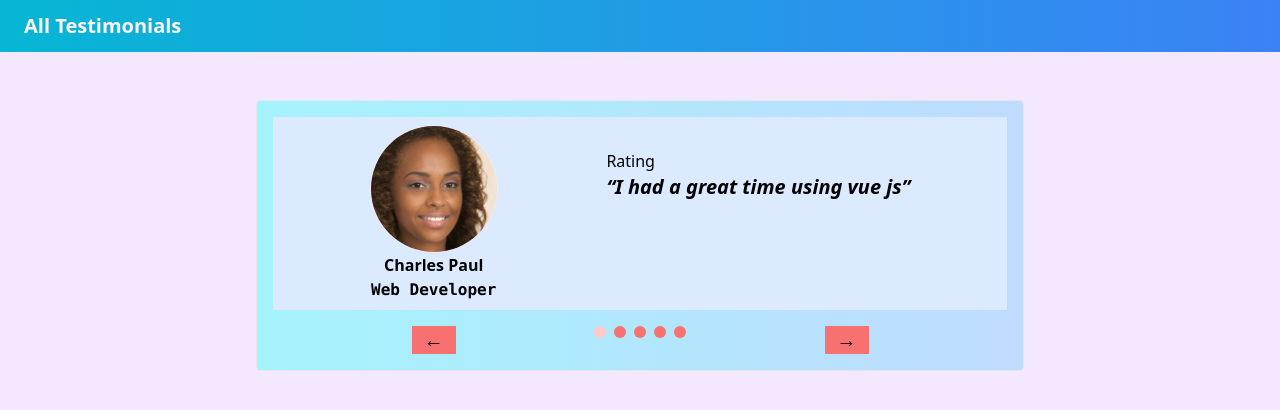
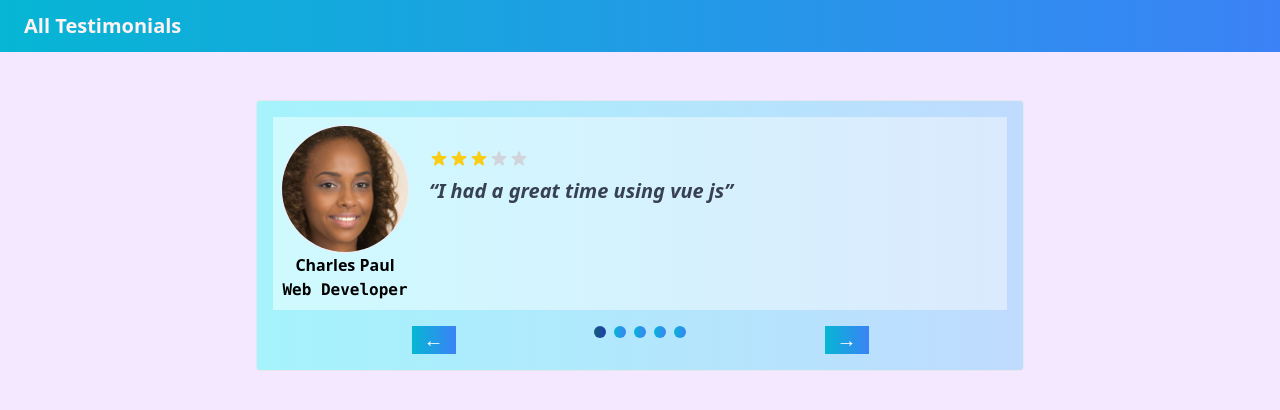
Before and after one commit to dev-charles15531/50ProjectsWithVueJs, a Vue app: page / in a window 1280 px wide. Shown: the top 410 px of the page. Built offline with nearby package versions, Linux system fonts and the light colour scheme.

Commit message:
App styled and completed

```diff
--- a/src/App.vue
+++ b/src/App.vue
@@ -5,7 +5,7 @@
         </nav>
         <div class="w-full flex justify-center mt-12">
             <div v-if="testimonies.length" class="w-full md:w-3/5 bg-gradient-to-r from-cyan-200 to-blue-200 p-4 border rounded">
-                <div class="w-full bg-blue-100 flex space-x-5 justify-evenly p-2">
+                <div class="w-full bg-gradient-to-r from-cyan-100 to-blue-100 flex space-x-5 justify-evenly p-2">
                     <div class="text-sm md:text-base">
                         <img :src="testimonies[index].img" alt="image" class="h-24 w-24 md:h-32 md:w-32 rounded-full border border-pink-100">
                         <div class="text-center">
@@ -16,23 +16,25 @@
                         </div>
                     </div>
 
-                    <div class="mt-4 md:mt-6">
+                    <div class="mt-4 md:mt-6 flex-1">
                         <div>
-                            Rating
+                            <div class="flex items-center mb-2">
+                                <svg v-for="n in 5" class="w-5 h-5" :class="[n<=testimonies[index].rating? ' text-yellow-400':'text-gray-300 dark:text-gray-500']" fill="currentColor" viewBox="0 0 20 20" xmlns="http://www.w3.org/2000/svg"><path d="M9.049 2.927c.3-.921 1.603-.921 1.902 0l1.07 3.292a1 1 0 00.95.69h3.462c.969 0 1.371 1.24.588 1.81l-2.8 2.034a1 1 0 00-.364 1.118l1.07 3.292c.3.921-.755 1.688-1.54 1.118l-2.8-2.034a1 1 0 00-1.175 0l-2.8 2.034c-.784.57-1.838-.197-1.539-1.118l1.07-3.292a1 1 0 00-.364-1.118L2.98 8.72c-.783-.57-.38-1.81.588-1.81h3.461a1 1 0 00.951-.69l1.07-3.292z"></path></svg>
+                            </div>
                         </div>
                         <div>
-                            <q class="text-black text-xl font-sans italic hover:not-italic font-semibold">{{testimonies[index].testimony}}</q>
+                            <q class="break-normal text-gray-700 text-xl font-sans italic hover:not-italic font-semibold">{{testimonies[index].testimony}}</q>
                         </div>
                     </div>
                 </div>
 
                 <div class="mt-4 flex justify-evenly">
-                    <div><button @click="slidePrev" class="text-xl font-bold bg-red-400 px-3">&LeftArrow;</button></div>
+                    <div><button @click="slidePrev" class="text-xl text-white font-bold bg-gradient-to-r from-cyan-500 to-blue-500 px-3">&LeftArrow;</button></div>
                     <div class="inline-flex space-x-2">
-                        <button class="h-3 w-3 rounded-full" v-for="indicator in 5" @click="slideTo(indicator-1)" :class="[(indicator-1)==index? 'bg-red-200':'bg-red-400']">
+                        <button class="h-3 w-3 rounded-full" v-for="indicator in 5" @click="slideTo(indicator-1)" :class="[(indicator-1)==index? 'bg-gradient-to-r from-cyan-800 to-blue-800':'bg-gradient-to-r from-cyan-500 to-blue-500']">
                         </button>
                     </div>
-                    <div><button @click="slideNext" class="text-xl font-bold bg-red-400 px-3">&rightarrow;</button></div>
+                    <div><button @click="slideNext" class="text-xl text-white font-bold bg-gradient-to-r from-cyan-500 to-blue-500 px-3">&rightarrow;</button></div>
                 </div>
             </div>
         </div>
@@ -44,22 +46,57 @@
         data() {
             return {
                 index: 0,
+                /**
+                 * Static testimonies data
+                 *
+                 * @var array
+                 */
                 testimonies: [
-                    {name: "Charles Paul", img: "src/assets/imgs/img1.jpg", occupation: "Web Developer", rating: 3, testimony: "I had a great time using vue js"},
-                    {name: " Paul", img: "src/assets/imgs/img2.jpg", occupation: "Web Developer", rating: 3, testimony: "I had a great time using vue js"},
-                    {name: "Charles ", img: "src/assets/imgs/img3.jpg", occupation: "Web Developer", rating: 3, testimony: "I had a great time using vue js"},
-                    {name: " Paul", img: "src/assets/imgs/img4.jpg", occupation: "Web Developer", rating: 3, testimony: "I had a great time using vue js"},
-                    {name: "Charles ", img: "src/assets/imgs/img5.jpg", occupation: "Web Developer", rating: 3, testimony: "I had a great time using vue js"},
+                    {
+                        name: "Charles Paul",
+                        img: "src/assets/imgs/img1.jpg",
+                        occupation: "Web Developer",
+                        rating: 3,
+                        testimony: "I had a great time using vue js"
+                    },
+                    {
+                        name: " Paul",
+                        img: "src/assets/imgs/img2.jpg",
+                        occupation: "Web Developer",
+                        rating: 2,
+                        testimony: "I had a great time using vue js"
+                    },
+                    {
+                        name: "Charles ",
+                        img: "src/assets/imgs/img3.jpg",
+                        occupation: "Web Developer",
+                        rating: 4,
+                        testimony: "I had to literally rewrite my company's website. Initially, it was jquery, an now vue. I love you Evan"
+                    },
+                    {
+                        name: " Paul",
+                        img: "src/assets/imgs/img4.jpg",
+                        occupation: "Web Developer",
+                        rating: 5,
+                        testimony: "The mind blowing thing about vue js is its steep learning curve. Believe me, if you're a good js developer, you can master vue js in just 50 days."
+                    },
+                    {
+                        name: "Charles ",
+                        img: "src/assets/imgs/img5.jpg",
+                        occupation: "Web Developer",
+                        rating: 5,
+                        testimony: "I had a great time developing in vue js. It is fast and very scalable."
+                    },
                 ]
             }
         },
         mounted () {
             this.slide()
         },
-        computed: {
-
-        },
         methods: {
+            /**
+             * This method loops the index from 0 - 5 at an interval of 7secs causing a sliding effect of the testimonials
+             */
             slide() {
                 setInterval(() => {
                     if(this.index == 5){
@@ -68,10 +105,12 @@
                     else {
                         this.index++
                     }
-                    console.log(this.index);
                 }, 7000);
             },
 
+            /**
+             * This method increments the index by one or resets to 0 if index equals 5
+             */
             slideNext() {
                 if(this.index == 5) {
                     this.index = 0
@@ -81,6 +120,9 @@
                 }
             },
 
+            /**
+             * This method decrements the index by one or resets to 5 if index equals 0
+             */
             slidePrev() {
                 if(this.index == 0) {
                     this.index = 5
@@ -90,13 +132,14 @@
                 }
             },
 
+            /**
+             * This method sets the index to a particular argument value
+             *
+             * @param string index The value to set index to
+             */
             slideTo(index) {
                 this.index = index
             },
         }
     }
 </script>
-
-<style scoped>
-
-</style>
```
